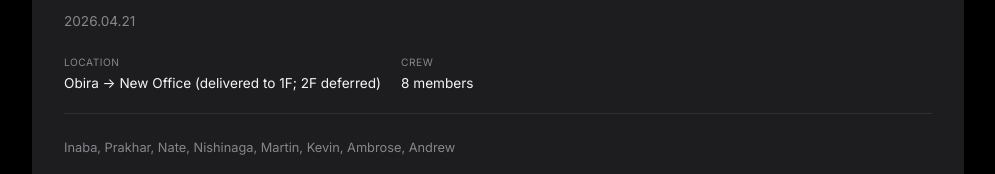
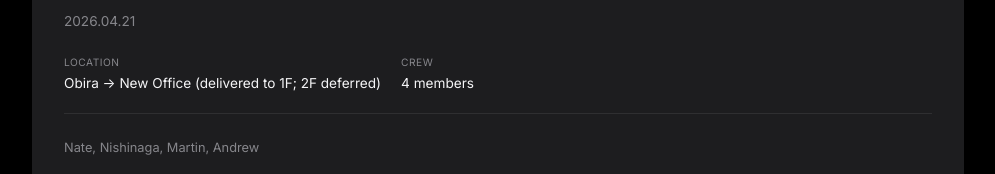
Before and after one commit to YuichiCivic/new-office-staging, a plain HTML site: page index.html in a window 1280 px wide. Shown: the part 1910-2084 px from the top of the page, without its empty margins (142-1137 px from the left). Drawn offline with Linux system fonts and the light colour scheme.

Commit message:
fix: Day 5 参加メンバーを実際の4名に修正 (Nate, Nishinaga, Martin, Andrew)

```diff
--- a/index.html
+++ b/index.html
@@ -766,11 +766,11 @@
         <div class="meta-item">
           <div class="meta-label ja">作業人数</div>
           <div class="meta-label en">Crew</div>
-          <span class="ja">8名</span>
-          <span class="en">8 members</span>
+          <span class="ja">4名</span>
+          <span class="en">4 members</span>
         </div>
       </div>
-      <p style="font-size:0.8em; color:#86868b; margin-bottom:20px;">Inaba, Prakhar, Nate, Nishinaga, Martin, Kevin, Ambrose, Andrew</p>
+      <p style="font-size:0.8em; color:#86868b; margin-bottom:20px;">Nate, Nishinaga, Martin, Andrew</p>
 
       <div class="subsection">
         <div class="subsection-title ja">完了した作業</div>
```
